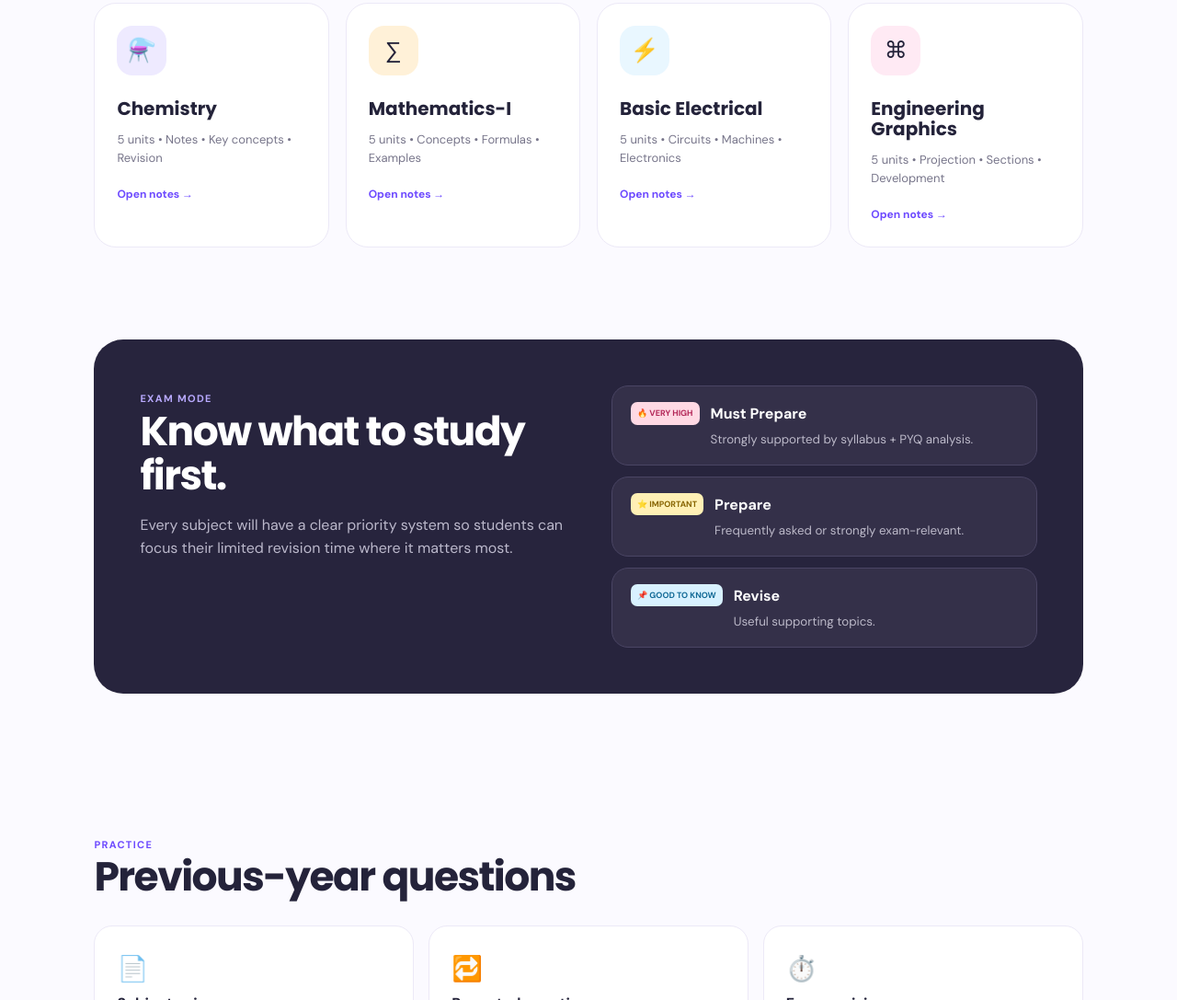
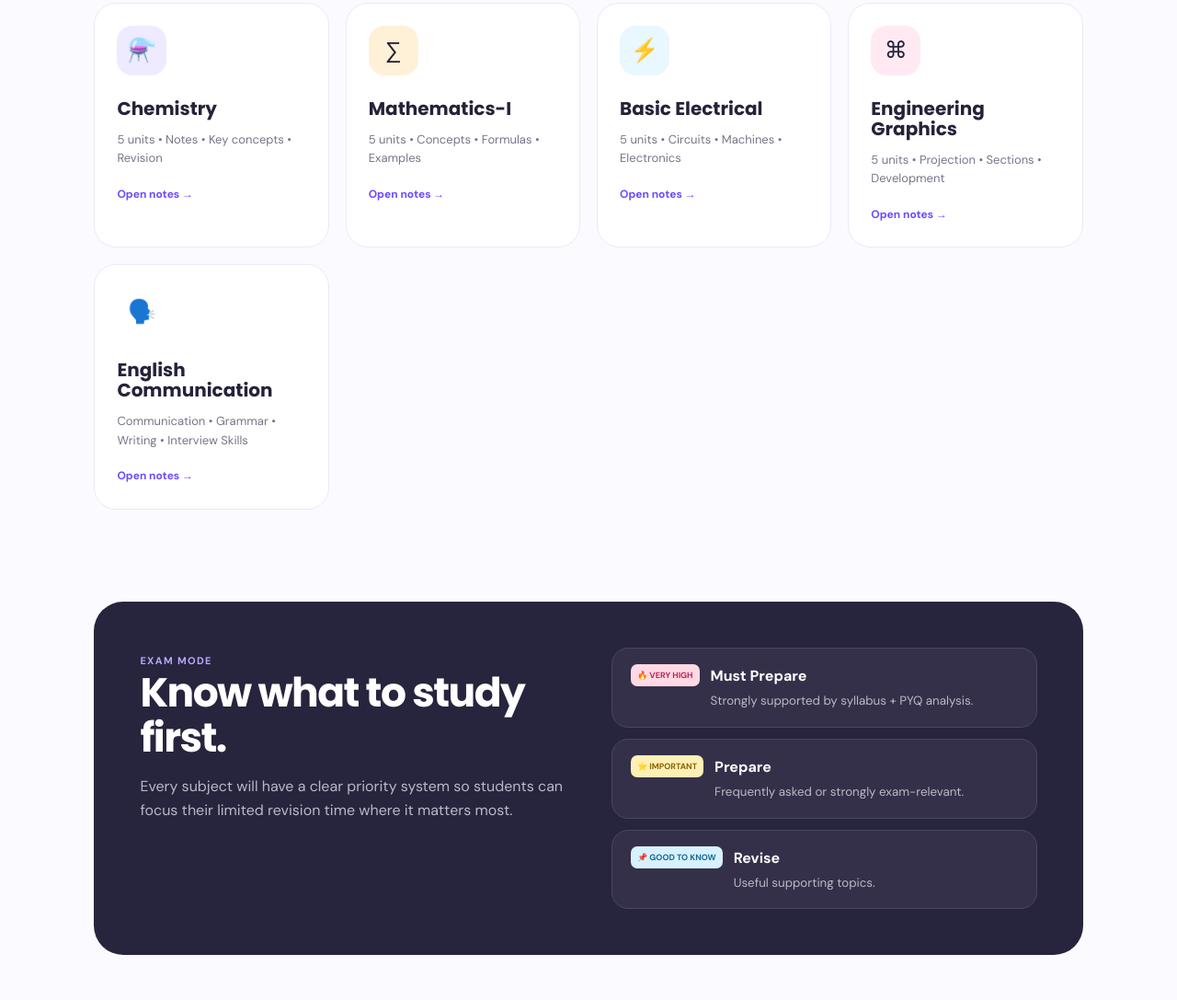
Before and after one commit to keertibairagi00/Studybuddy-, a plain HTML site: page index.html in a window 1280 px wide. Shown: the part 1060-2147 px from the top of the page at 92% size. Drawn offline with Linux system fonts and the light colour scheme; files whose address does not match are found by name.

Commit message:
Update index.html

```diff
--- a/index.html
+++ b/index.html
@@ -41,6 +41,7 @@
 <article class="subject"><div class="subject-icon math">∑</div><h3>Mathematics-I</h3><p>5 units • Concepts • Formulas • Examples</p><a href="M1.html">Open notes →</a></article>
 <article class="subject"><div class="subject-icon phys">⚡</div><h3>Basic Electrical</h3><p>5 units • Circuits • Machines • Electronics</p><a href="BEEE.html">Open notes →</a></article>
 <article class="subject"><div class="subject-icon cs">⌘</div><h3>Engineering Graphics</h3><p>5 units • Projection • Sections • Development</p><a href="engineering-graphic.html">Open notes →</a></article>
+  <article class="subject"><div class="subject-icon">🗣️</div><h3>English Communication</h3><p>Communication • Grammar • Writing • Interview Skills</p><a href="english-communication.html">Open notes →</a></article>
 </div>
 </section>
 
```
